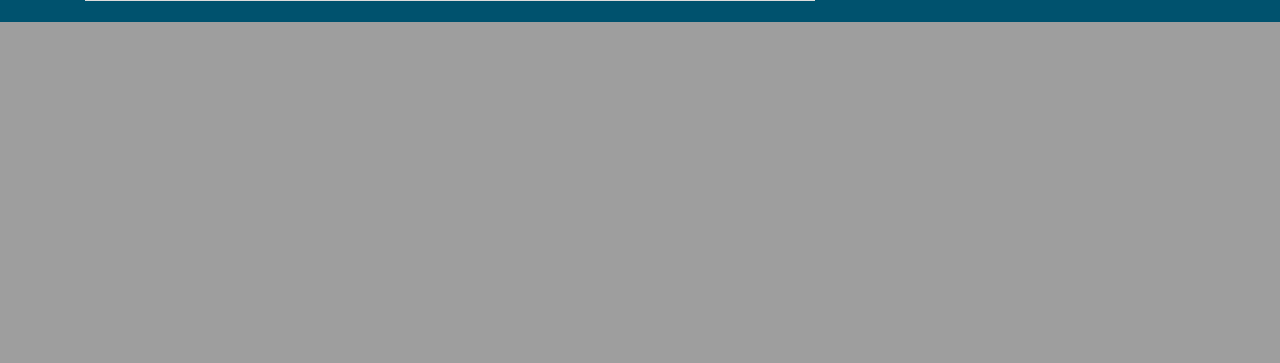
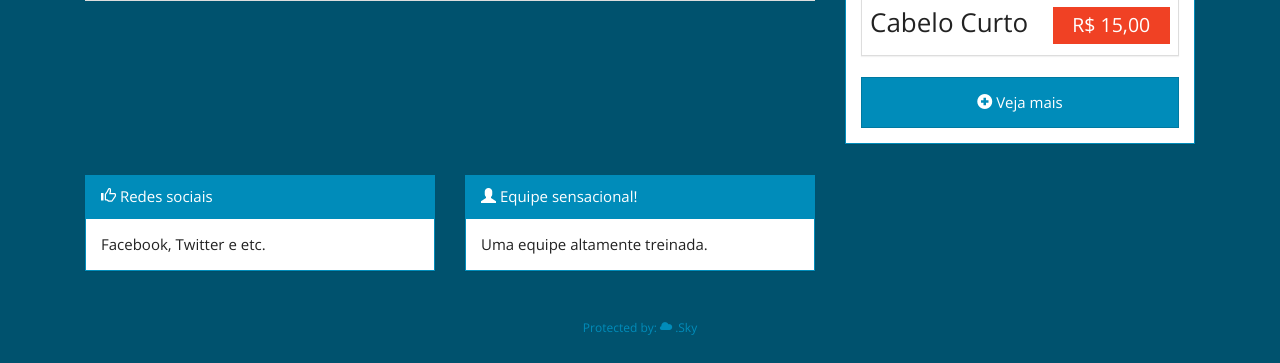
Before and after one commit to dtSky/hairPhp, a PHP site: page / in a window 1280 px wide. Shown: the part 1399-1762 px from the top of the page. Before the commit the page ends 1421 px from the top, so only its background shows below. Run offline with PHP 8.4, Linux system fonts and the light colour scheme.

Commit message:
Template OK, problema na chamada da variavel $this->mysql->??? não parece nada. Duvida sobre o layout das cores e foi add um includ nos preços. -Não esquecer de add o model amanhã e  começar a estrutura do banco de dados.

```diff
--- a/controllers/indexController.php
+++ b/controllers/indexController.php
@@ -5,8 +5,7 @@ class Index extends Bootstrap {
     }
 
     public function indexAction(){
-        $teste = new indexModel();
-        $teste->describeTeste();
+
         $view = new View();
         $view->render('index/index');
     }
--- a/public/css/style.css
+++ b/public/css/style.css
@@ -3,8 +3,8 @@
 .navbar-toggle{margin: 25px 0px 0px 25px;}
 .carousel-inner>.item>img, .carousel-inner>.item>a>img{width: 100%;height: 400px}
 .row{margin-left: 0px; width: 100%}
-.opaco{background-color: #222; margin: 0px 0px 0px 0px; opacity:0.4; filter:alpha(opacity=40); /* For IE8 and earlier */
-}
+.opaco{background-color: #222; margin: 0px 0px 0px 0px; opacity:0.4; filter:alpha(opacity=40);}
+.white, .white a {color: #fff;}
 /* Mobile and iPad Portrait */
 @media only screen and (max-width: 959px) {
 
--- a/views/footer.phtml
+++ b/views/footer.phtml
@@ -1,4 +1,8 @@
-
+           <ul class="pager">
+               <li><a href="#">Protected by: <span class="glyphicon  glyphicon-cloud"></span> .Sky</a></li>
+           </ul>
+        </div>
+<!--Always finish the last div here to stay with the same color of the upper row-->
         <script src="<?php echo $_config['SITE']; ?>public/js/jquery.min.js"></script>
         <script src="<?php echo $_config['SITE']; ?>public/js/jquery.pageslide.min.js"></script>
         <script src="<?php echo $_config['SITE']; ?>public/js/bootstrap.min.js"></script>
--- a/views/index/index.phtml
+++ b/views/index/index.phtml
@@ -98,21 +98,28 @@
                     Confira nossa tabela de preços e não fique fora dessa.
                     <!--Tabs-->
                     <ul class="nav nav-tabs">
-                        <li><a href="#masculino" data-toggle="tab">Masculino</a></li>
-                        <li><a href="#feminino" data-toggle="tab">Feminino</a></li>
+                        <li class="active"><a href="#masculino" data-toggle="tab">Masc.</a></li>
+                        <li><a href="#feminino" data-toggle="tab">Fem.</a></li>
                         <li><a href="#infantil" data-toggle="tab">Infantil</a></li>
                     </ul>
                     <!-- Tab panes -->
                     <div class="tab-content">
-                        <div class="tab-pane active" id="masculino">Masculino</div>
-                        <div class="tab-pane" id="feminino">Feminino</div>
-                        <div class="tab-pane" id="infantil">Infantil</div>
+                        <div class="tab-pane active" id="masculino"><?php include 'precosMasc.phtml'; ?></div>
+                        <div class="tab-pane" id="feminino"><?php include 'precosFem.phtml'; ?></div>
+                        <div class="tab-pane" id="infantil"><?php include 'precosInf.phtml'; ?></div>
                     </div>
+                    <a class="center-block btn btn-primary" ><span class="glyphicon glyphicon-plus-sign white "></span>  Veja mais</a>
                     <!--Finish Tabs-->
                 </div>
             </div>
         </div>
         <!--Finish Marketing to prices-->
+    </div>
+</div>
+<!--Finish another row-->
+<!--Begin row media marketing-->
+<div class='row' style='background-color: #00526e; padding-top: 10px;'>
+    <div class="container">
         <!--Social media-->
         <div class='col-sm-6 col-md-4'>
             <div class="panel panel-primary">
@@ -125,11 +132,16 @@
             </div>
         </div>
         <!--Finish Social media-->
+        <!--Senssational Equip-->
+        <div class='col-sm-6 col-md-4'>
+            <div class="panel panel-primary">
+                <div class="panel-heading">
+                    <span class='glyphicon glyphicon-user white'></span> Equipe sensacional!
+                </div>
+                <div class="panel-body">
+                    Uma equipe altamente treinada.
+                </div>
+            </div>
+        </div>
+        <!--Finish Senssational Equip-->
     </div>
-</div>
-<!--Finish another row-->
-<div class='row'>
-    <div class='container'>
-
-    </div>
-</div>
--- /dev/null
+++ b/views/index/precosFem.phtml
@@ -0,0 +1,22 @@
+<div class="panel panel-default">
+    <!-- Table -->
+    <table class="table">
+        <tr>
+            <td><b>Tamanho de cabelo</b></td>
+            <td><b>Valor</b></td>
+        </tr>
+        <tr>
+            <td><h3>Cabelo Longo</h3></td>
+            <td><h3><div class="label label-danger">R$ 45,00</div></h3></td>
+        </tr>
+        <tr>
+            <td><h3>Cabelo Médio</h3></td>
+            <td><h3><div class="label label-danger">R$ 30,00</div></h3></td>
+        </tr>
+        <tr>
+            <td><h3>Cabelo Curto</h3></td>
+            <td><h3><div class="label label-danger">R$ 20,00</div></h3></td>
+        </tr>
+
+    </table>
+</div>
--- /dev/null
+++ b/views/index/precosInf.phtml
@@ -0,0 +1,22 @@
+<div class="panel panel-default">
+    <!-- Table -->
+    <table class="table">
+        <tr>
+            <td><b>Tamanho de cabelo</b></td>
+            <td><b>Valor</b></td>
+        </tr>
+        <tr>
+            <td><h3>Cabelo Longo</h3></td>
+            <td><h3><div class="label label-danger">R$ 20,00</div></h3></td>
+        </tr>
+        <tr>
+            <td><h3>Cabelo Médio</h3></td>
+            <td><h3><div class="label label-danger">R$ 15,00</div></h3></td>
+        </tr>
+        <tr>
+            <td><h3>Cabelo Curto</h3></td>
+            <td><h3><div class="label label-danger">R$ 10,00</div></h3></td>
+        </tr>
+
+    </table>
+</div>
--- /dev/null
+++ b/views/index/precosMasc.phtml
@@ -0,0 +1,22 @@
+<div class="panel panel-default">
+    <!-- Table -->
+    <table class="table">
+        <tr>
+            <td><b>Tamanho de cabelo</b></td>
+            <td><b>Valor</b></td>
+        </tr>
+        <tr>
+            <td><h3>Cabelo Longo</h3></td>
+            <td><h3><div class="label label-danger">R$ 35,00</div></h3></td>
+        </tr>
+        <tr>
+            <td><h3>Cabelo Médio</h3></td>
+            <td><h3><div class="label label-danger">R$ 20,00</div></h3></td>
+        </tr>
+        <tr>
+            <td><h3>Cabelo Curto</h3></td>
+            <td><h3><div class="label label-danger">R$ 15,00</div></h3></td>
+        </tr>
+
+    </table>
+</div>
```
